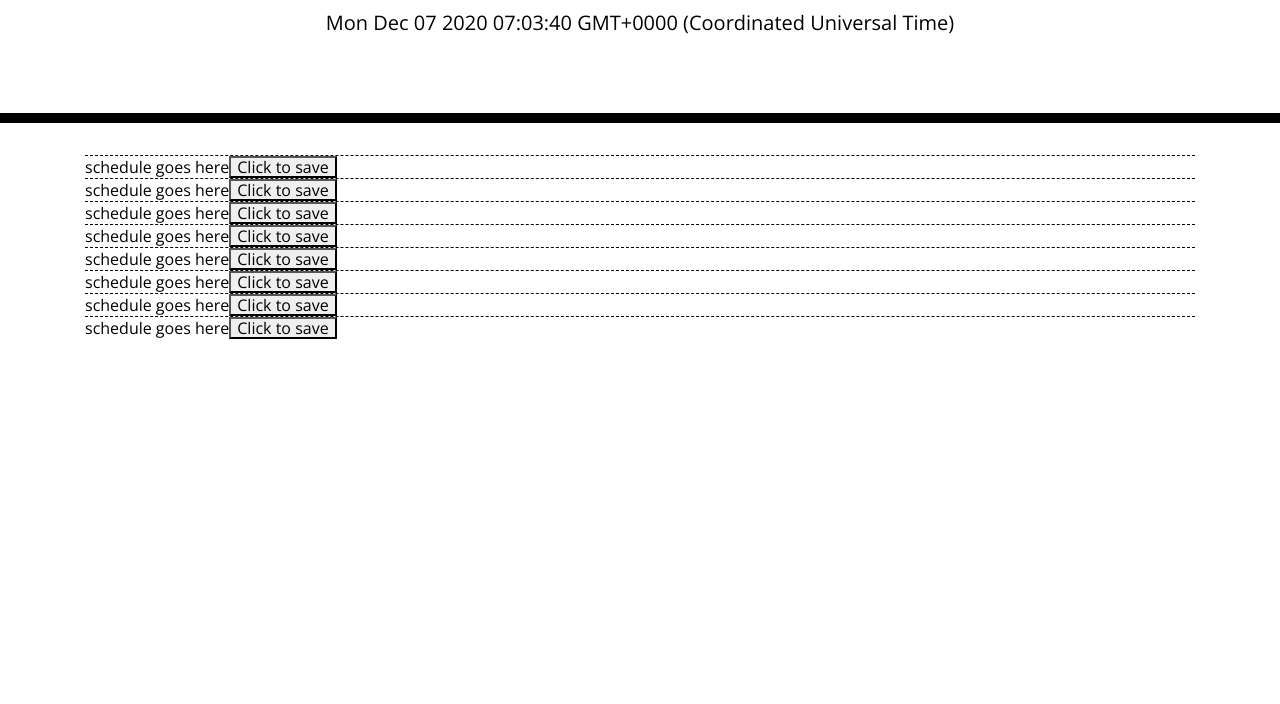
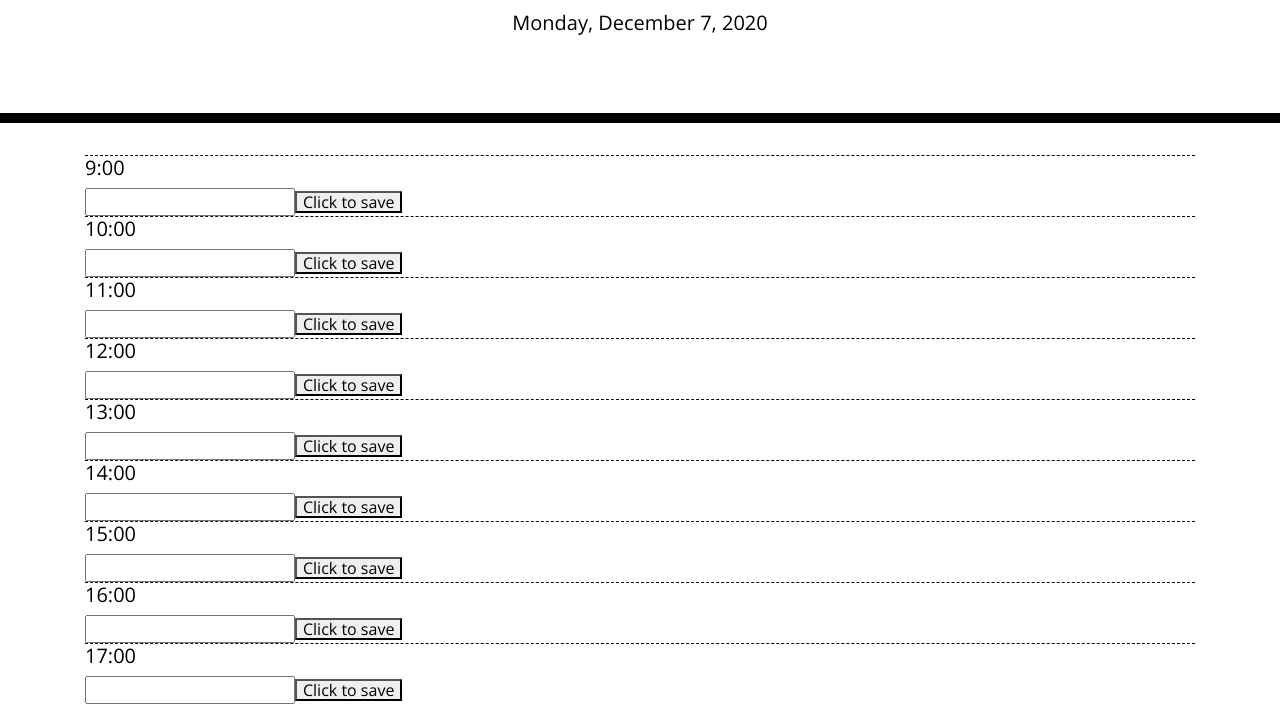
Before and after one commit to Clatrobe00/Day-Planner, a plain HTML site: page index.html in a window 1280 px wide. Shown: the part 181-885 px from the top of the page. Before the commit the page ends 800 px from the top, so only its background shows below. Drawn offline with nearby package versions, Linux system fonts and the light colour scheme.

Commit message:
add button functionality to script. update semantic elements.

```diff
--- a/index.html
+++ b/index.html
@@ -39,48 +39,39 @@
     <script src="https://cdnjs.cloudflare.com/ajax/libs/moment.js/2.24.0/moment.min.js"></script>
 
     <script>
-      var dateTime;
-      const hourBlocks = 8;
+      const hourBlocks = 9;
       calContainer = $('.container');
       let hourDiv = '';
-      console.log(dateTime);
 
 
 
       var NowMoment = moment();
-      var NowDate = new Date();
 
       console.log(NowMoment);
-      console.log(NowDate);
-      $('#currentDay').text(NowDate);
+      $('#currentDay').text(NowMoment.format('dddd, MMMM D, YYYY'));
 
 
 
 
 
-      $('#currentDay').text(dateTime);
 
 
       generateCalendar(calContainer);
-listenForEvents();
-setToStorage();
 
       function generateCalendar(calContainer) {
           console.log('generating calendar');
           for(var i = 0; i < hourBlocks; i++) {
               var hourDiv = $("<div>").addClass("hour").appendTo(calContainer);
-        $('<span>').text('schedule goes here').appendTo(hourDiv);
-        $('<button>').text('Click to save').appendTo(hourDiv);
+              $('<h5>').text(9 + i + ':00').appendTo(hourDiv);
+              $('<input>').addClass('timeSlot').attr('id', 9 + i).appendTo(hourDiv);
+              $('<button>').text('Click to save').addClass('saveButton').appendTo(hourDiv);
             }
       }
 
-function listenForEvents () {
-    console.log('listening for events');
-}
-
-function setToStorage () {
-    console.log('setting to local storage');
-}
+      $('.saveButton').click(function setToStorage(Event) {
+        console.log(Event.target);
+        console.log('setting' + Event.target.classList + 'to local storage');
+      });
     </script>
 
   </body>
```
Also changed, not shown: 1 other file. Lines whose indentation alone changed are shown as unchanged.
